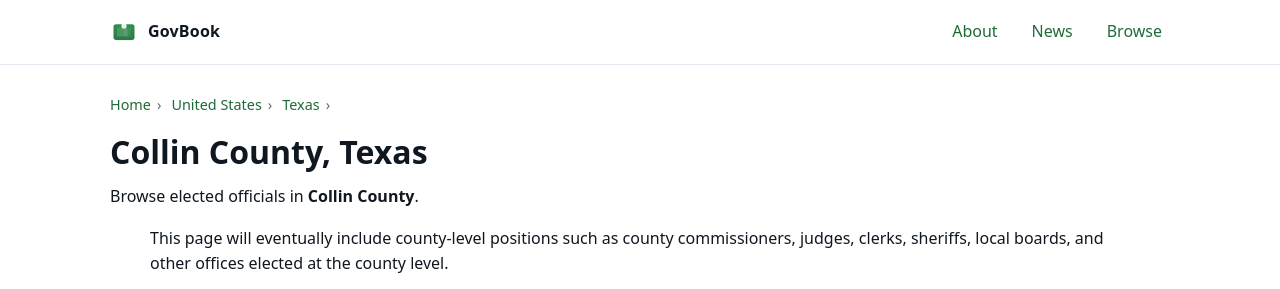
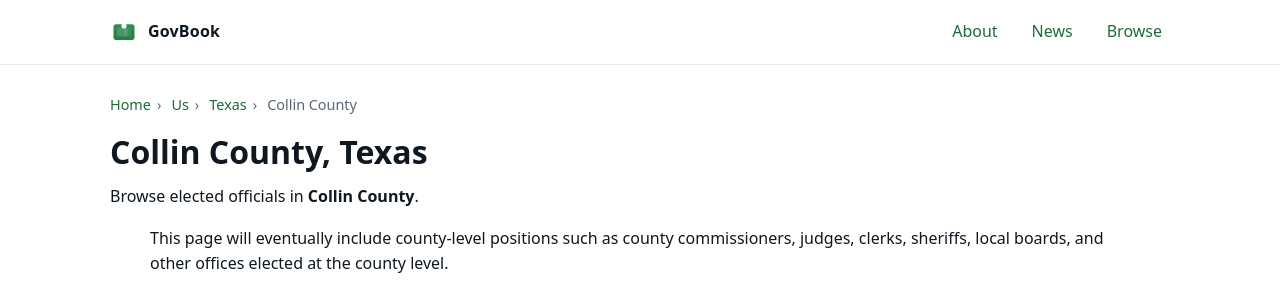
Before and after one commit to GovBook/site, a Jekyll site: the page built from us/texas/collin-county/index.md, in a window 1280 px wide. Shown: the top 289 px of the page. Built offline with Jekyll 4.4.1, drawn with Linux system fonts in a browser that asks for light colours.

```diff
--- /dev/null
+++ b/Gemfile
@@ -0,0 +1,3 @@
+source "https://rubygems.org"
+
+gem "github-pages", group: :jekyll_plugins
--- a/_includes/breadcrumbs.html
+++ b/_includes/breadcrumbs.html
@@ -1,149 +1,83 @@
 {% comment %}
-  GovBook Breadcrumbs — V7.4.1 (cleaned + correct linking)
+  Simple path-based breadcrumbs
 {% endcomment %}
 
-{% comment %} Robustly choose a URL to split into segments (prefer page.url, then permalink, then path). Normalize absolute URLs, strip index pages and extensions, and avoid printing any stray debug/comment text. {% endcomment %}
 {% assign base = site.baseurl | default: '' %}
-{% if base == '/' %}
-  {% assign base = '' %}
-{% endif %}
+{% if base == '/' %}{% assign base = '' %}{% endif %}
 
 {% assign url = page.url %}
 {% if url == nil or url == '' %}
-  {% if page.path %}
+  {% if page.permalink %}
+    {% assign url = page.permalink %}
+  {% elsif page.path %}
     {% assign url = page.path %}
-  {% elsif page.permalink %}
-    {% assign url = page.permalink %}
   {% else %}
     {% assign url = '/' %}
   {% endif %}
 {% endif %}
 
-{% if url contains 'http' %}
-  {% assign url = url | remove: 'http://' | remove: 'https://' %}
-  {% assign url = url | remove: site.url %}
-  {% if base != '' %}
-    {% assign url = url | remove: base %}
-  {% endif %}
+{% if url contains '://' %}
+  {% assign url = url | replace: 'http://', '' | replace: 'https://', '' %}
+  {% if site.url %}{% assign url = url | remove: site.url %}{% endif %}
+  {% if base != '' %}{% assign url = url | remove: base %}{% endif %}
   {% assign url = '/' | append: url %}
 {% endif %}
 
-{%- comment -%} Strip index pages and file extensions to avoid empty or irrelevant segments {%- endcomment -%}
 {% assign url = url | replace: 'index.html','' | replace: 'index.htm','' | replace: 'index.md','' %}
 {% assign url = url | replace: '.html','' | replace: '.md','' %}
 {% assign url = url | replace: '//' , '/' %}
+{% unless url | slice: 0, 1 == '/' %}
+  {% assign url = '/' | append: url %}
+{% endunless %}
 
 {% assign raw_segments = url | split:'/' %}
-
 {% assign segments = "" | split:"" %}
 {% for s in raw_segments %}
-  {% assign s_clean = s | strip %}
-  {% if s_clean != "" and s_clean != "nil" %}
-    {% assign segments = segments | push: s_clean %}
+  {% assign s = s | strip %}
+  {% if s != "" and s != "nil" %}
+    {% assign segments = segments | push: s %}
   {% endif %}
 {% endfor %}
 
-{% assign path = base %}
-{% assign last_index = segments.size | minus: 1 %}
-
-{% comment %} Determine if this is a US branch once so we can use it inside the loop. {% endcomment %}
-{% assign on_us_branch = false %}
-{% if segments.size > 0 %}
-  {% assign first_seg = segments[0] | downcase %}
-  {% if first_seg == 'us' or first_seg == 'united-states' %}
-    {% assign on_us_branch = true %}
-  {% endif %}
-{% endif %}
-
 <nav class="breadcrumbs" aria-label="Breadcrumb" itemscope itemtype="https://schema.org/BreadcrumbList">
   <ol>
-    <!-- Home -->
-    {% assign home_href = base | append:'/' | replace:'//','/' %}
     <li itemprop="itemListElement" itemscope itemtype="https://schema.org/ListItem">
+      {% assign home_href = base | append:'/' | replace:'//','/' %}
       <a href="{{ home_href }}" itemprop="item"><span itemprop="name">Home</span></a>
       <meta itemprop="position" content="1" />
     </li>
 
-    {% comment %} Iterate segments and render breadcrumbs {% endcomment %}
+    {% assign path = base %}
     {% for segment in segments %}
-      {% assign seg_lower = segment | downcase %}
-      {% assign prev_seg = '' %}
-      {% if forloop.index0 > 0 %}
-        {% assign prev_seg = segments[forloop.index0 | minus: 1] | downcase %}
-      {% endif %}
+      {% assign path = path | append:'/' | append: segment | replace:'//','/' %}
 
-      {% assign path = path | append:'/' | append:segment %}
-      {% assign path = path | replace:'//','/' %}
-      {% assign index = forloop.index0 | plus: 2 %}
-      {% assign is_last = forloop.index0 == last_index %}
-
-      {% assign is_jurisdiction = false %}
-      {% assign is_person = false %}
-
-      {% capture titleized %}
-        {% assign words = seg_lower | replace:'-',' ' | split:' ' %}
+      {%- comment -%}
+        Build a display name: convert hyphens/underscores/%20 to spaces, collapse empty parts,
+        and capitalize each word (so "Collin-County" -> "Collin County").
+      {%- endcomment -%}
+      {% capture name %}
+        {% assign display_segment = segment | replace:'-',' ' | replace:'_',' ' | replace:'%20',' ' | strip %}
+        {% assign words = display_segment | split:' ' %}
+        {% assign printed = 0 %}
         {% for w in words %}
-          {{ w | capitalize }}
+          {% assign w = w | strip %}
+          {% if w != '' %}
+            {% if printed > 0 %} {% endif %}{{ w | capitalize }}
+            {% assign printed = printed | plus: 1 %}
+          {% endif %}
         {% endfor %}
       {% endcapture %}
-      {% assign name = titleized | strip %}
+      {% assign position = forloop.index | plus: 1 %}
 
-      {% if on_us_branch %}
-        {% assign is_state = site.data.us_states and site.data.us_states[seg_lower] %}
-        {% assign prev_is_state = site.data.us_states and site.data.us_states[prev_seg] %}
-        {% assign is_independent_city = site.data.independent_cities and site.data.independent_cities[seg_lower] %}
-        {% assign prev_is_independent_city = site.data.independent_cities and site.data.independent_cities[prev_seg] %}
-        {% assign prev_is_county_like = prev_seg contains '-county' or prev_seg contains '-parish' or prev_seg contains '-borough' %}
-
-        {% if seg_lower == 'us' %}
-          {% assign name = 'United States' %}
-          {% assign is_jurisdiction = true %}
-
-        {% elsif is_state %}
-          {% assign name = site.data.us_states[seg_lower] %}
-          {% assign is_jurisdiction = true %}
-
-        {% elsif prev_is_state %}
-          {% if prev_seg == 'la' or prev_seg == 'louisiana' %}
-            {% assign base = seg_lower | replace:'-parish','' | replace:'-county','' | replace:'-borough','' | replace:'-',' ' %}
-            {% capture pretty %}{% assign words = base | split:' ' %}{% for w in words %}{{ w | capitalize }}{% endfor %}{% endcapture %}
-            {% assign name = pretty | append:' Parish' %}
-          {% elsif prev_seg == 'ak' or prev_seg == 'alaska' %}
-            {% assign base = seg_lower | replace:'-borough','' | replace:'-parish','' | replace:'-county','' | replace:'-',' ' %}
-            {% capture pretty %}{% assign words = base | split:' ' %}{% for w in words %}{{ w | capitalize }}{% endfor %}{% endcapture %}
-            {% assign name = pretty | append:' Borough' %}
-          {% elsif seg_lower contains '-county' %}
-            {% assign base = seg_lower | replace:'-county','' | replace:'-',' ' %}
-            {% capture pretty %}{% assign words = base | split:' ' %}{% for w in words %}{{ w | capitalize }}{% endfor %}{% endcapture %}
-            {% assign name = pretty | append:' County' %}
-          {% else %}
-            {% assign name = name %}
-          {% endif %}
-          {% assign is_jurisdiction = true %}
-
-        {% elsif is_independent_city %}
-          {% assign name = site.data.independent_cities[seg_lower] %}
-          {% assign is_jurisdiction = true %}
-
-        {% elsif prev_is_county_like or prev_is_independent_city %}
-          {% assign is_jurisdiction = true %}
-
-        {% else %}
-          {% if is_last %}
-            {% assign is_person = true %}
-          {% endif %}
-        {% endif %}
-      {% endif %}
-
-      {% if is_person %}
+      {% if forloop.last %}
         <li itemprop="itemListElement" itemscope itemtype="https://schema.org/ListItem" aria-current="page">
-          <span itemprop="name">{{ name }} 1</span>
-          <meta itemprop="position" content="{{ index }}" />
+          <span itemprop="name">{{ name }}</span>
+          <meta itemprop="position" content="{{ position }}" />
         </li>
       {% else %}
         <li itemprop="itemListElement" itemscope itemtype="https://schema.org/ListItem">
           <a href="{{ path | append:'/' | replace:'//','/' }}" itemprop="item"><span itemprop="name">{{ name }}</span></a>
-          <meta itemprop="position" content="{{ index }}" />
+          <meta itemprop="position" content="{{ position }}" />
         </li>
       {% endif %}
     {% endfor %}
```
Also changed, not shown: 1 other file.
